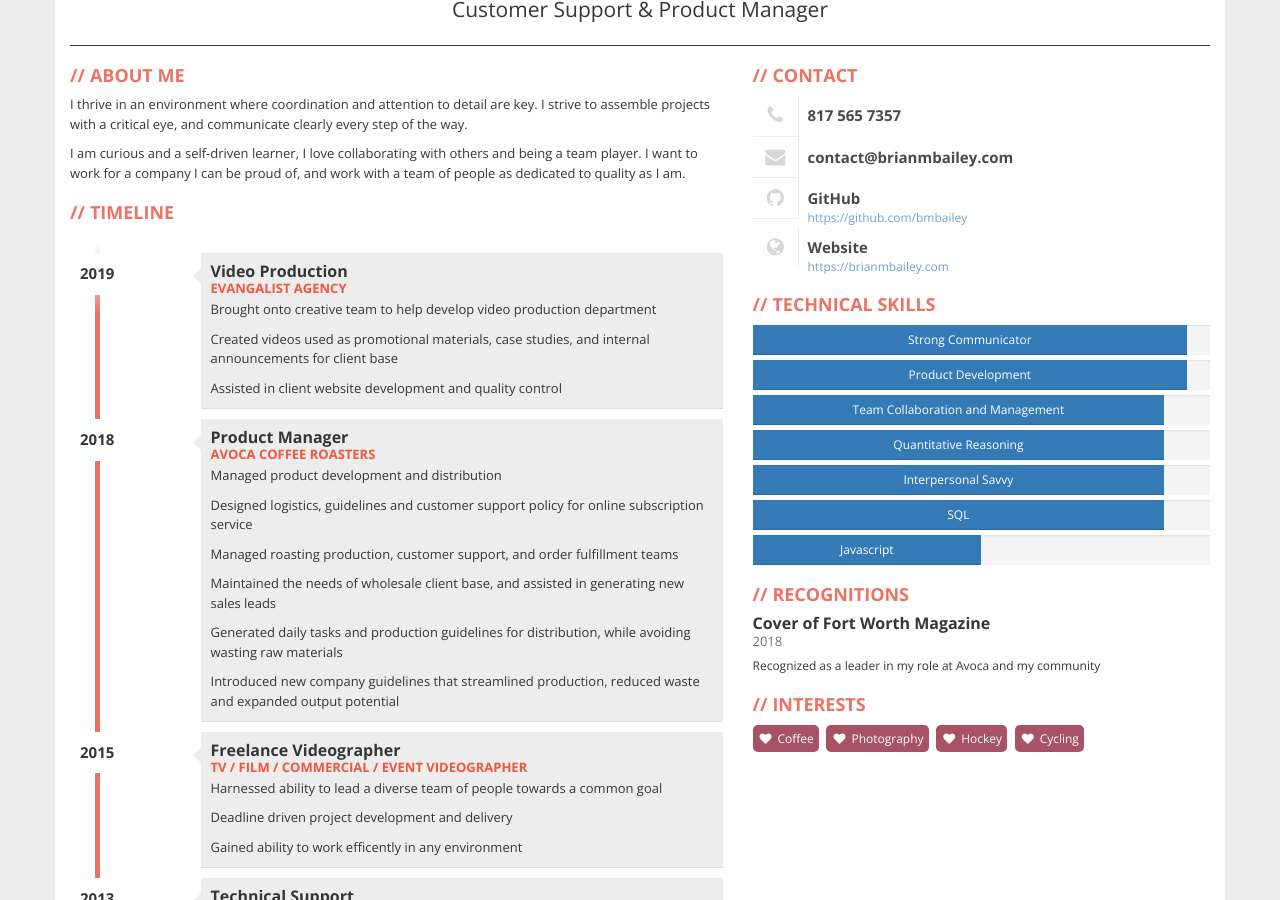
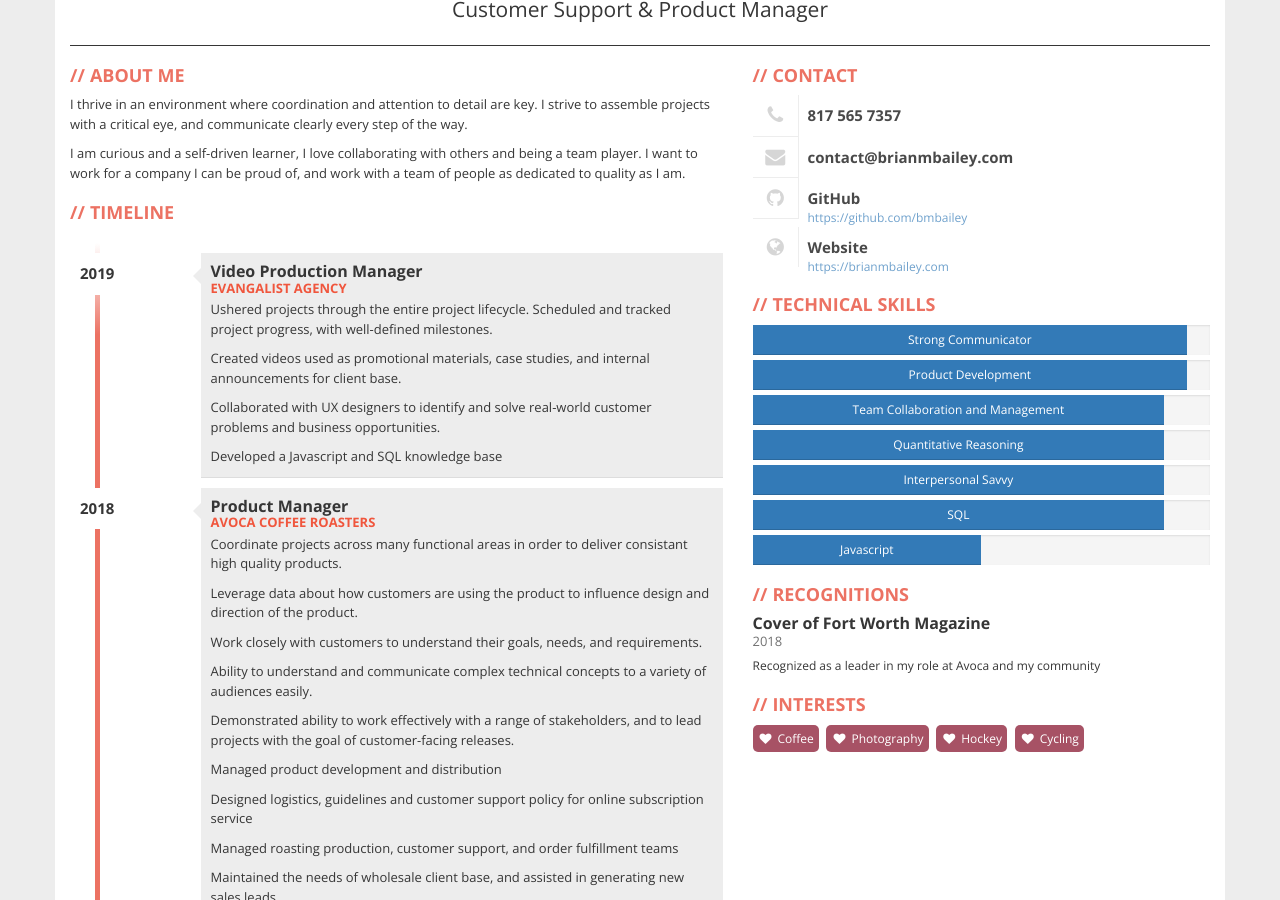
Before and after one commit to Bmbailey/Resume, a Jekyll site: the page built from index.html, in a window 1280 px wide and 900 px high, scrolled down 227 px. Built offline with Jekyll 4.4.1, drawn with Linux system fonts in a browser that asks for light colours; nearby versions of some CDN libraries.

Commit message:
Lots of job description updates

```diff
--- a/_data/timeline.yml
+++ b/_data/timeline.yml
@@ -1,15 +1,23 @@
-- title: Video Production
+- title: Video Production Manager
   company: Evangalist Agency
   year: 2019
   description:
-    - Brought onto creative team to help develop video production department
-    - Created videos used as promotional materials, case studies, and internal announcements for client base
-    - Assisted in client website development and quality control
+    - Ushered projects through the entire project lifecycle. Scheduled and tracked project progress, with well-defined milestones.
+    - Created videos used as promotional materials, case studies, and internal announcements for client base.
+    - Collaborated with UX designers to identify and solve real-world customer problems and business opportunities.
+    - Developed a Javascript and SQL knowledge base
 
 - title: Product Manager
   company: Avoca Coffee Roasters
   year: 2018
   description:
+    - Coordinate projects across many functional areas in order to deliver consistant high quality products.
+    - Leverage data about how customers are using the product to influence design and direction of the product.
+    - Work closely with customers to understand their goals, needs, and requirements.
+    - Ability to understand and communicate complex technical concepts to a variety of audiences easily.
+    - Demonstrated ability to work effectively with a range of stakeholders, and to lead projects with the goal of customer-facing releases.
+    -
+
     - Managed product development and distribution
     - Designed logistics, guidelines and customer support policy for online subscription service
     - Managed roasting production, customer support, and order fulfillment teams
```
